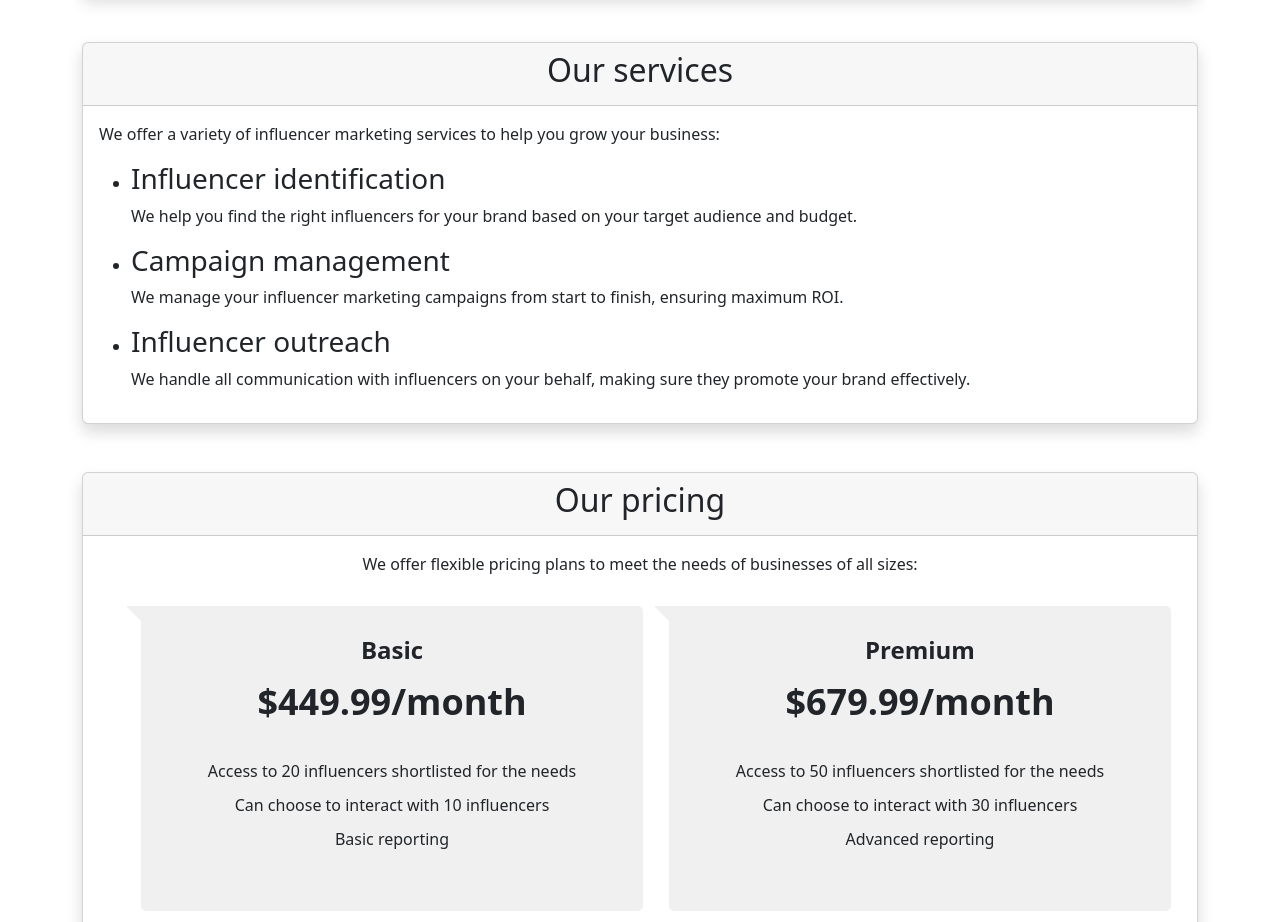
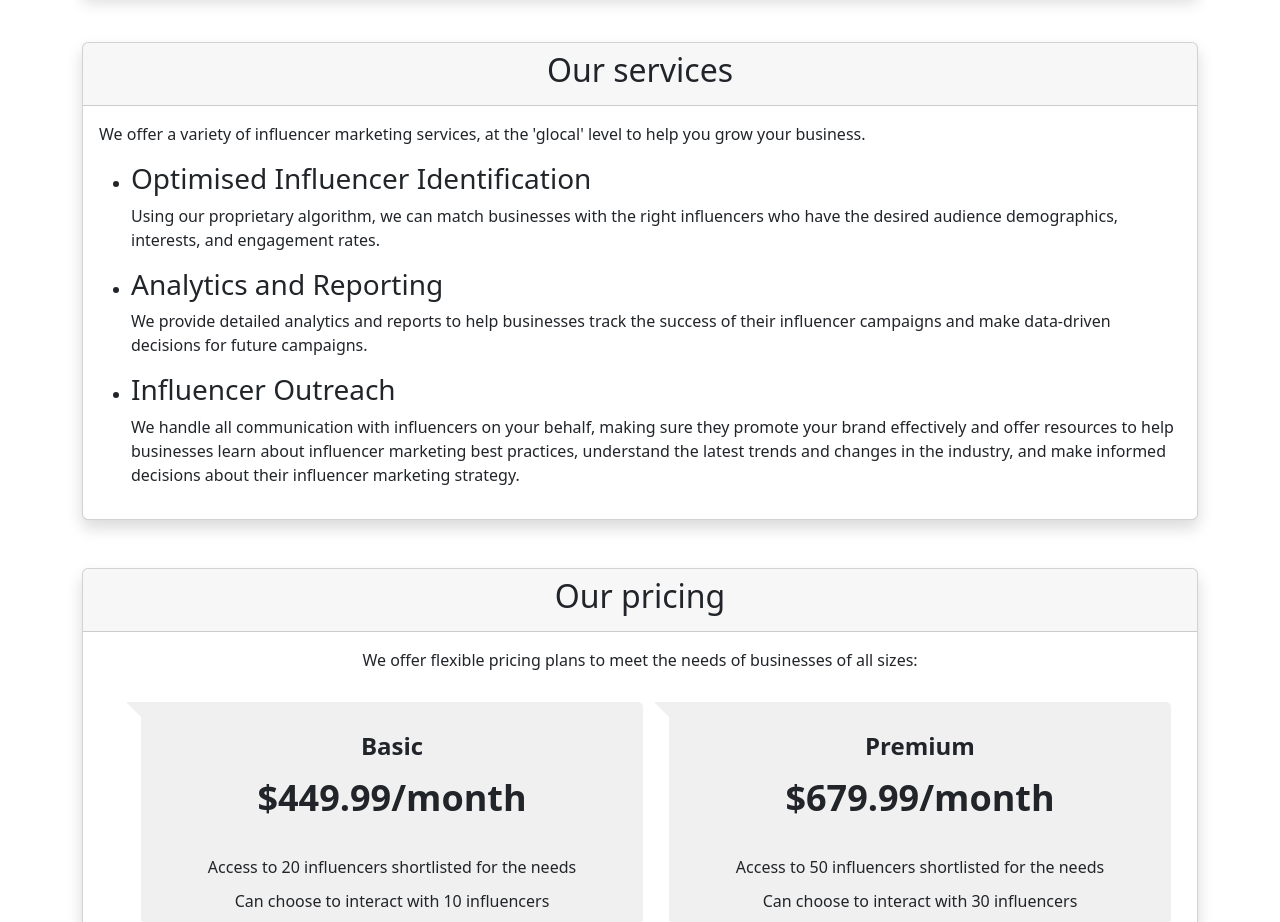
Before and after one commit to thehasnanialeen/UFluencer, a React (Create React App) app: page / in a window 1280 px wide. Shown: the part 940-1862 px from the top of the page. Built offline with nearby package versions, Linux system fonts and the light colour scheme.

Commit message:
Update App.js

```diff
--- a/src/App.js
+++ b/src/App.js
@@ -117,15 +117,15 @@ function App() {
             <h2>Our services</h2>
           </div>
           <div className='card-body'>
-            <p className="card-text">We offer a variety of influencer marketing services to help you grow your business:</p>
+            <p className="card-text">We offer a variety of influencer marketing services, at the 'glocal' level to help you grow your business.</p>
             <ul className="service-list">
               <li className="service-item">
                 <div className="service-icon">
                   <i className="fas fa-users"></i>
                 </div>
                 <div className="service-content">
-                  <h3 className="service-title">Influencer identification</h3>
-                  <p className="service-text">We help you find the right influencers for your brand based on your target audience and budget.</p>
+                  <h3 className="service-title">Optimised Influencer Identification</h3>
+                  <p className="service-text">Using our proprietary algorithm, we can match businesses with the right influencers who have the desired audience demographics, interests, and engagement rates.</p>
                 </div>
               </li>
               <li className="service-item">
@@ -133,8 +133,8 @@ function App() {
                   <i className="fas fa-chart-line"></i>
                 </div>
                 <div className="service-content">
-                  <h3 className="service-title">Campaign management</h3>
-                  <p className="service-text">We manage your influencer marketing campaigns from start to finish, ensuring maximum ROI.</p>
+                  <h3 className="service-title">Analytics and Reporting</h3>
+                  <p className="service-text">We provide detailed analytics and reports to help businesses track the success of their influencer campaigns and make data-driven decisions for future campaigns.</p>
                 </div>
               </li>
               <li className="service-item">
@@ -142,8 +142,8 @@ function App() {
                   <i className="fas fa-handshake"></i>
                 </div>
                 <div className="service-content">
-                  <h3 className="service-title">Influencer outreach</h3>
-                  <p className="service-text">We handle all communication with influencers on your behalf, making sure they promote your brand effectively.</p>
+                  <h3 className="service-title">Influencer Outreach</h3>
+                  <p className="service-text">We handle all communication with influencers on your behalf, making sure they promote your brand effectively and offer resources to help businesses learn about influencer marketing best practices, understand the latest trends and changes in the industry, and make informed decisions about their influencer marketing strategy.</p>
                 </div>
               </li>
             </ul>
```
